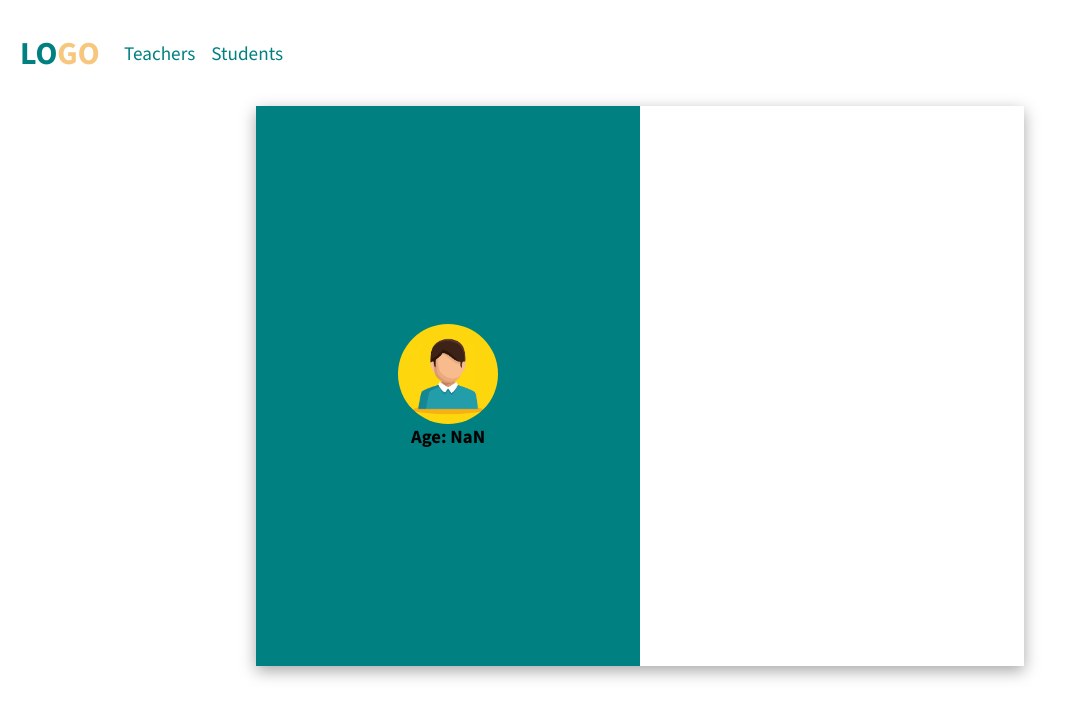
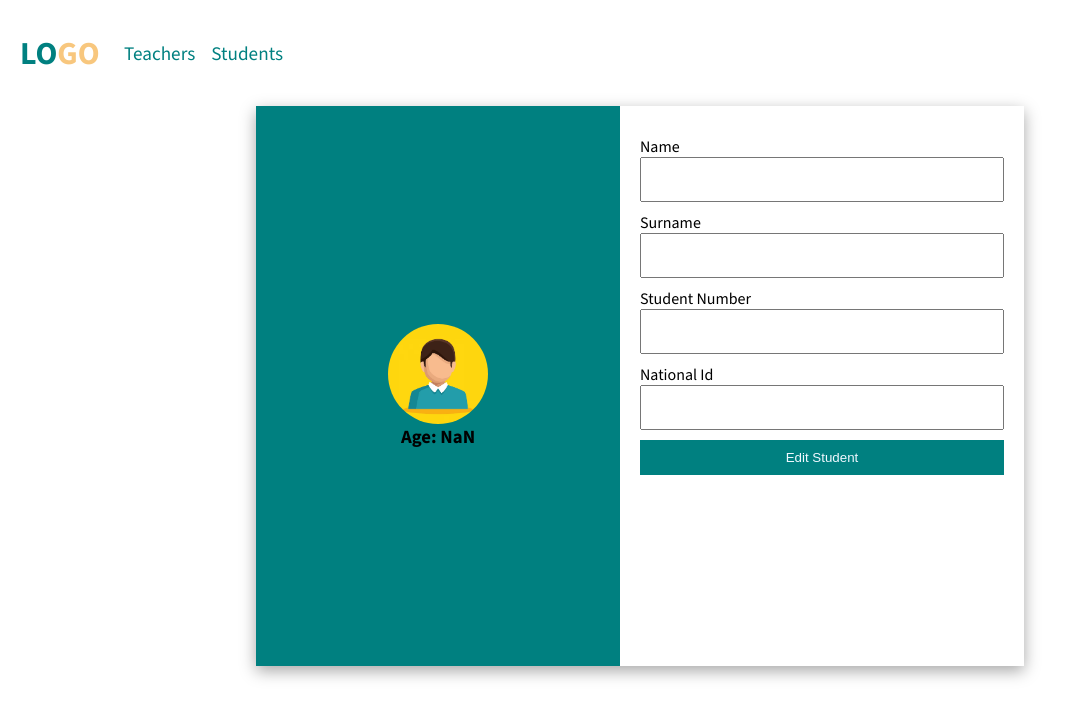
Before and after one commit to balogunpraise/peabuxassessment-Friday, a React (Create React App) app in the folder student_teacher_frontend/: page /student/1 in a window 1280 px wide. Shown: the top 718 px of the page, without its empty margins (0-1073 px from the left). Built offline with nearby package versions, Linux system fonts and the light colour scheme; no server answers.

Commit message:
added edit form

```diff
--- a/student_teacher_frontend/package.json
+++ b/student_teacher_frontend/package.json
@@ -3,7 +3,6 @@
   "version": "0.1.0",
   "private": true,
   "dependencies": {
-    "@mui/icons-material": "^5.14.8",
     "@testing-library/jest-dom": "^5.17.0",
     "@testing-library/react": "^13.4.0",
     "@testing-library/user-event": "^13.5.0",
--- a/student_teacher_frontend/src/pages/Profile/Profile.jsx
+++ b/student_teacher_frontend/src/pages/Profile/Profile.jsx
@@ -1,19 +1,32 @@
 import { useEffect, useState } from 'react'
-import { useParams } from 'react-router-dom'
+import { useParams, useNavigate } from 'react-router-dom'
 import axios from '../../api/axios'
 import './profilec.css'
 import pic from '../../asset/av.avif'
+import CustomButton from '../../components/custom-button/CustomButton'
+import { SecurityUpdate } from '@mui/icons-material'
+
 
 const Profile = () => {
 	const GET_STUDENT_ROUTE = 'student/student'
 	const { id } = useParams()
+	const UPDATE_STUDENT_ROUTE = "student/student"
+	const navigate = useNavigate()
 	//console.log(id)
 	const [student, setStudent] = useState({})
+	const [updateDetails, setUpdateDetails] = useState([])
 
 	const getProfile = async () => {
 		const response = await axios.get(`${GET_STUDENT_ROUTE}/${id}`).then()
 		console.log(response)
 		setStudent(response.data.data)
+	}
+
+	async function editAction() {
+		await axios.put(`${UPDATE_STUDENT_ROUTE}/${id}`, updateDetails)
+			.then(res => {
+			navigate('/')
+		})
 	}
 
 	useEffect(() => {
@@ -40,10 +53,42 @@ const Profile = () => {
 						Age: {Math.floor(Math.abs(Date.now() - new Date(student.dob)) / (1000
 							* 3600 * 24 * 360))}
 					</h3>
+					<h3>{student.nationalIdNumber}</h3>
 				</div>
 			</div>
 
-			<div className='right'></div>
+			<div className='right'>
+				<div className='formControl'>
+					<label>Name</label>
+					<input
+						type='text'
+						onChange={(e) => setUpdateDetails({...updateDetails, name: e.target.value})}
+						placeholder={student.name} />
+				</div>
+				<div className='formControl'>
+					<label>Surname</label>
+					<input
+						onChange={(e) => setUpdateDetails({ ...updateDetails, surname: e.target.value })}
+						type='text' placeholder={student.surname} />
+				</div>
+				<div className='formControl'>
+					<label>Student Number</label>
+					<input
+						type='text'
+						onChange={(e) => SecurityUpdate({...updateDetails, studentNumber: e.target.value})}
+						placeholder={student.studentNumber} />
+				</div>
+				<div className='formControl'>
+					<label>National Id</label>
+					<input
+						onChange={(e) => setUpdateDetails({...updateDetails, nationalIdNumber: e.target.value})}
+						type='text'
+						placeholder={student.nationalIdNumber} />
+				</div>
+				<div className='formControl'>
+					<CustomButton title="Edit Student" action={editAction}/>
+				</div>
+			</div>
 		</div>
 	)
 }
--- a/student_teacher_frontend/src/pages/Profile/profilec.css
+++ b/student_teacher_frontend/src/pages/Profile/profilec.css
@@ -19,12 +19,26 @@
     height: 100%;
     flex: 1;
     background: #fff;
+    padding: 20px;
 }
 
+.formControl{
+    display: flex;
+    flex-direction: column;
+    margin-top: 10px;
+}
+.formControl input{
+    height: 45px;
+    padding: 0 10px;
+    outline: none;
+}
 
 @media (max-width: 800px){
     .profile{
         flex-direction: column;
+    }
+    .left{
+        display: none;
     }
 }
 
```
Also changed, not shown: 1 other file (tests, documents, lock files or other folders).
